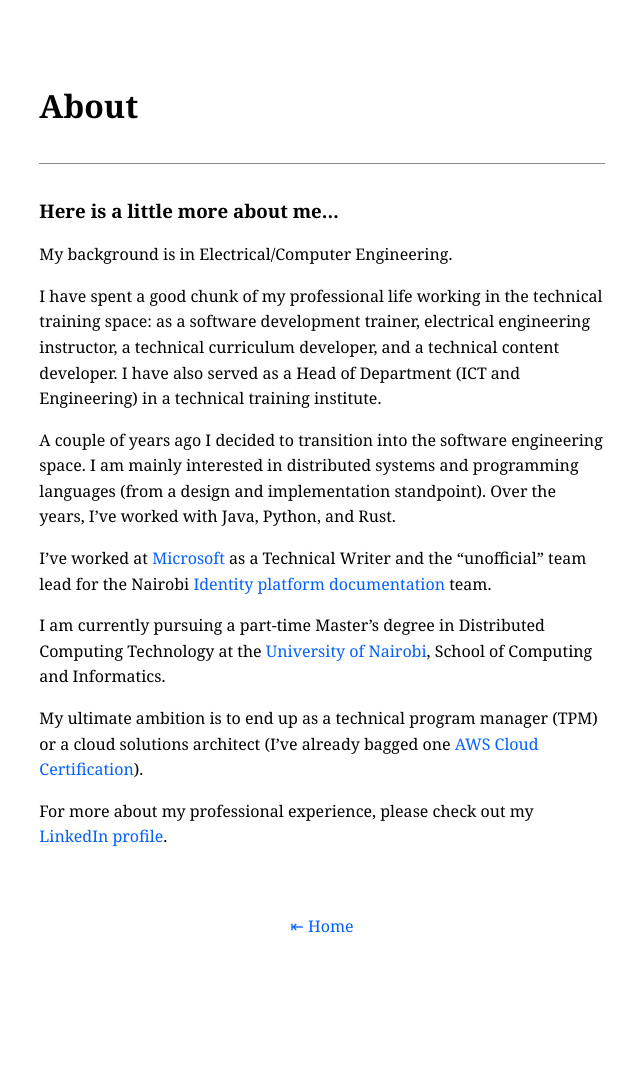
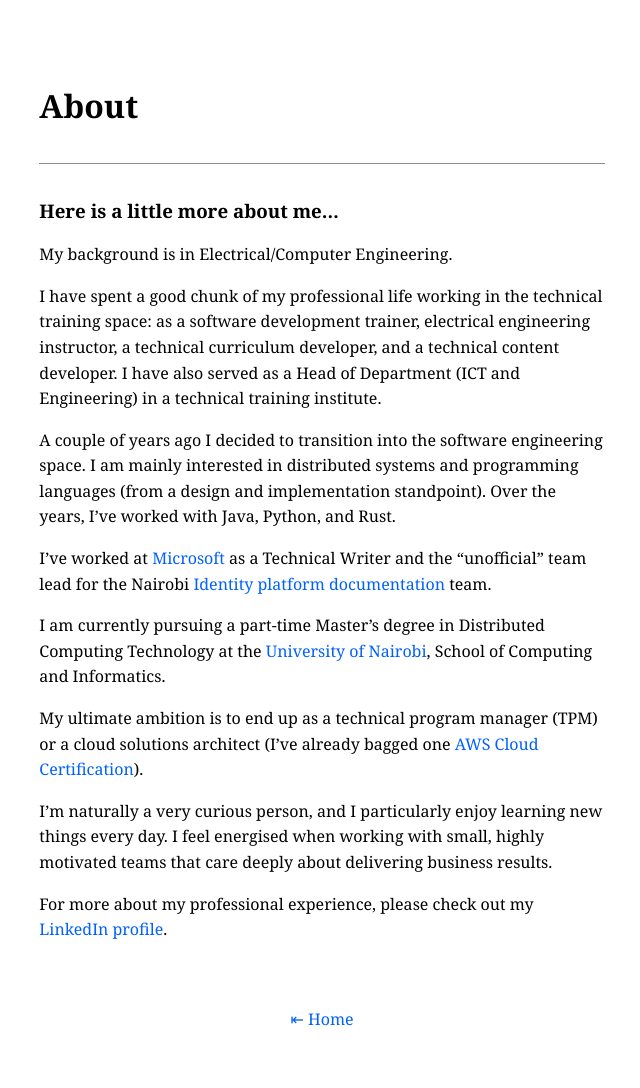
Before and after one commit to chrischiedo/chrischiedo.github.io, a Jekyll site: the page built from about.md, in a window 1280 px wide. Shown: the whole page, without its empty margins (318-958 px from the left). Built offline with Jekyll 4.4.1, drawn with Linux system fonts in a browser that asks for light colours; before the commit the page ends 996 px from its top, so only the background shows below that.

Commit message:
update about page

```diff
--- a/about.md
+++ b/about.md
@@ -23,4 +23,6 @@ and Informatics.
 
 My ultimate ambition is to end up as a technical program manager (TPM) or a cloud solutions architect (I've already bagged one [AWS Cloud Certification](https://www.credly.com/badges/3f9765dc-6df8-402d-a5ee-b4d1595d5981/public_url)).
 
+I'm naturally a very curious person, and I particularly enjoy learning new things every day. I feel energised when working with small, highly motivated teams that care deeply about delivering business results.
+
 For more about my professional experience, please check out my [LinkedIn profile](https://www.linkedin.com/in/chrispinechiedo/).
```
